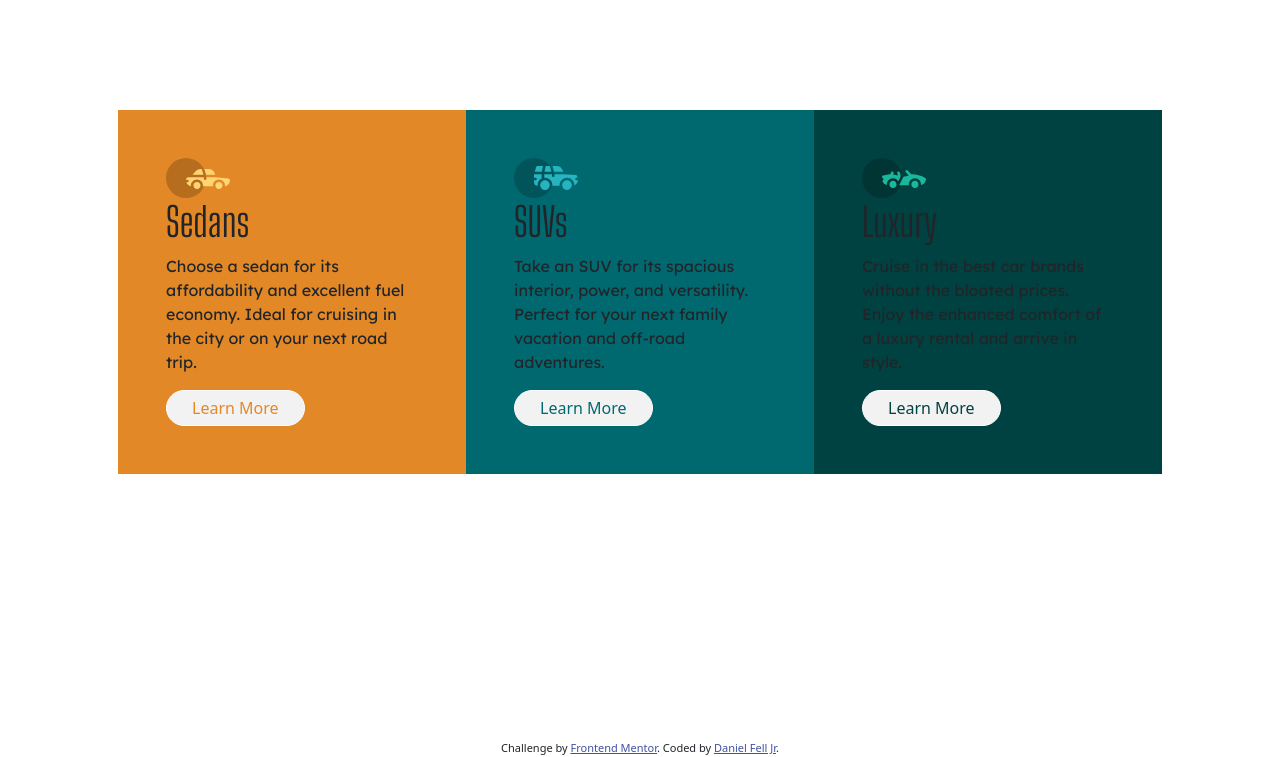
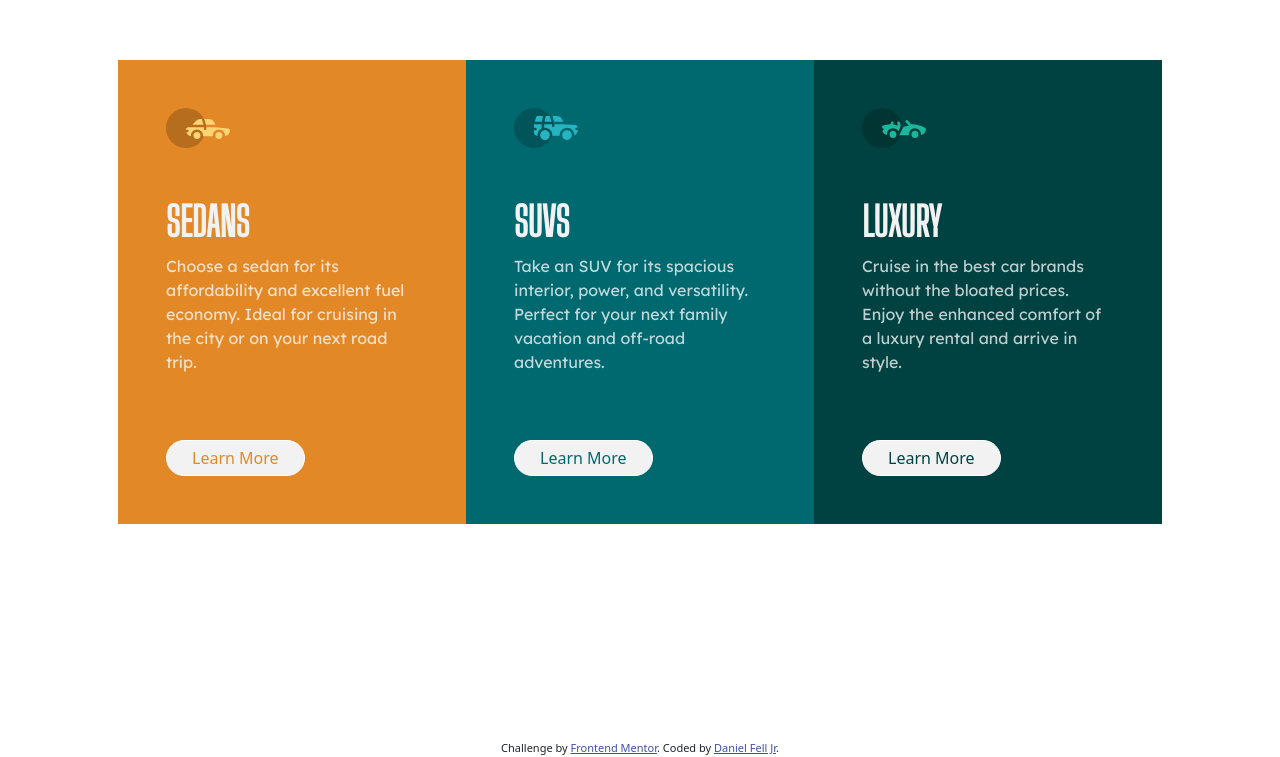
Before and after one commit to raked/3-column-preview-card-component, a plain HTML site: page index.html in a window 1280 px wide. Shown: the part 156-913 px from the top of the page. Drawn offline with nearby package versions, Linux system fonts and the light colour scheme.

Commit message:
Colored text, spaced elements

```diff
--- a/index.css
+++ b/index.css
@@ -1,9 +1,15 @@
 h1 {
     font-family: 'Big Shoulders Display', cursive;
+    text-transform: uppercase;
+    font-weight: 900!important;
+    color:hsl(0, 0%, 95%);
+    padding-top: 50px;
 }
 
 p {
     font-family: 'Lexend Deca', sans-serif;
+    color: hsla(0, 0%, 100%, 0.75);
+    padding-bottom: 50px;
 }
 
 body{
```
